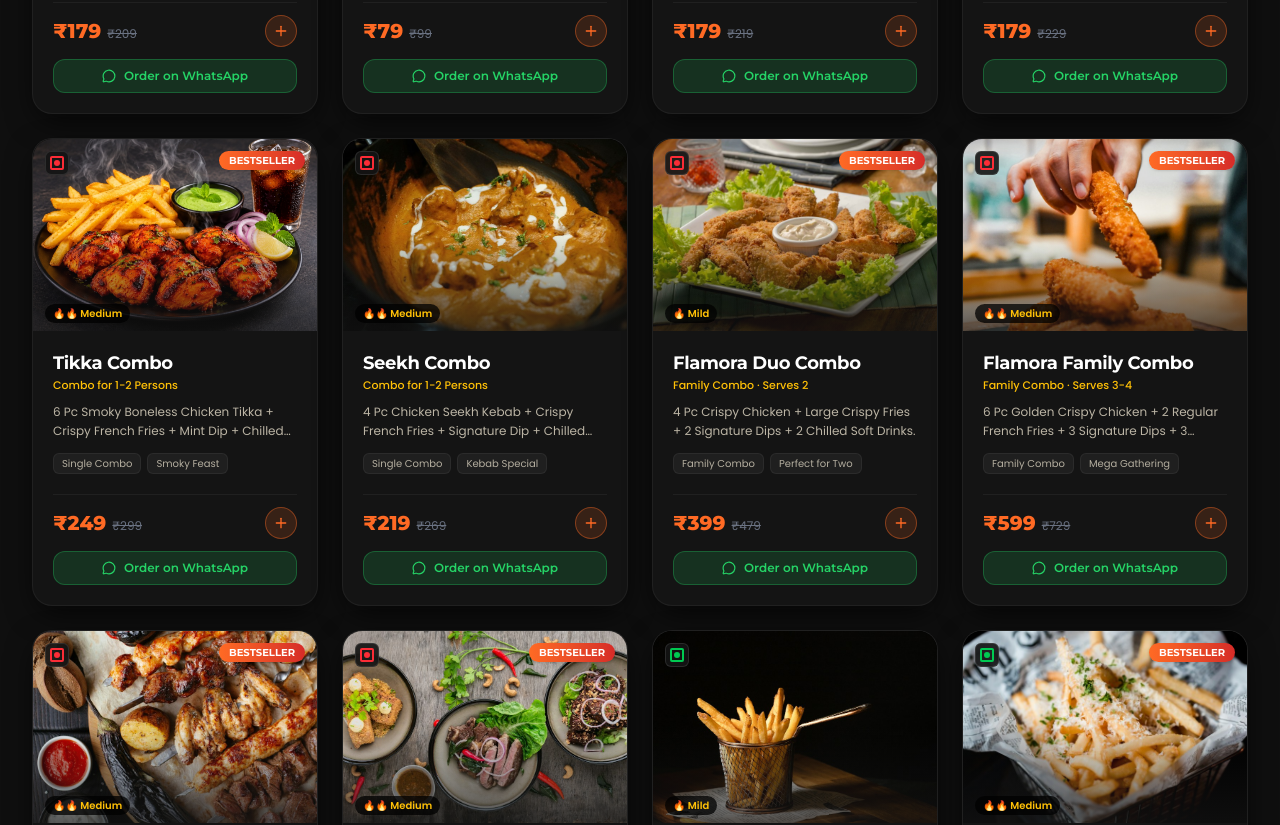
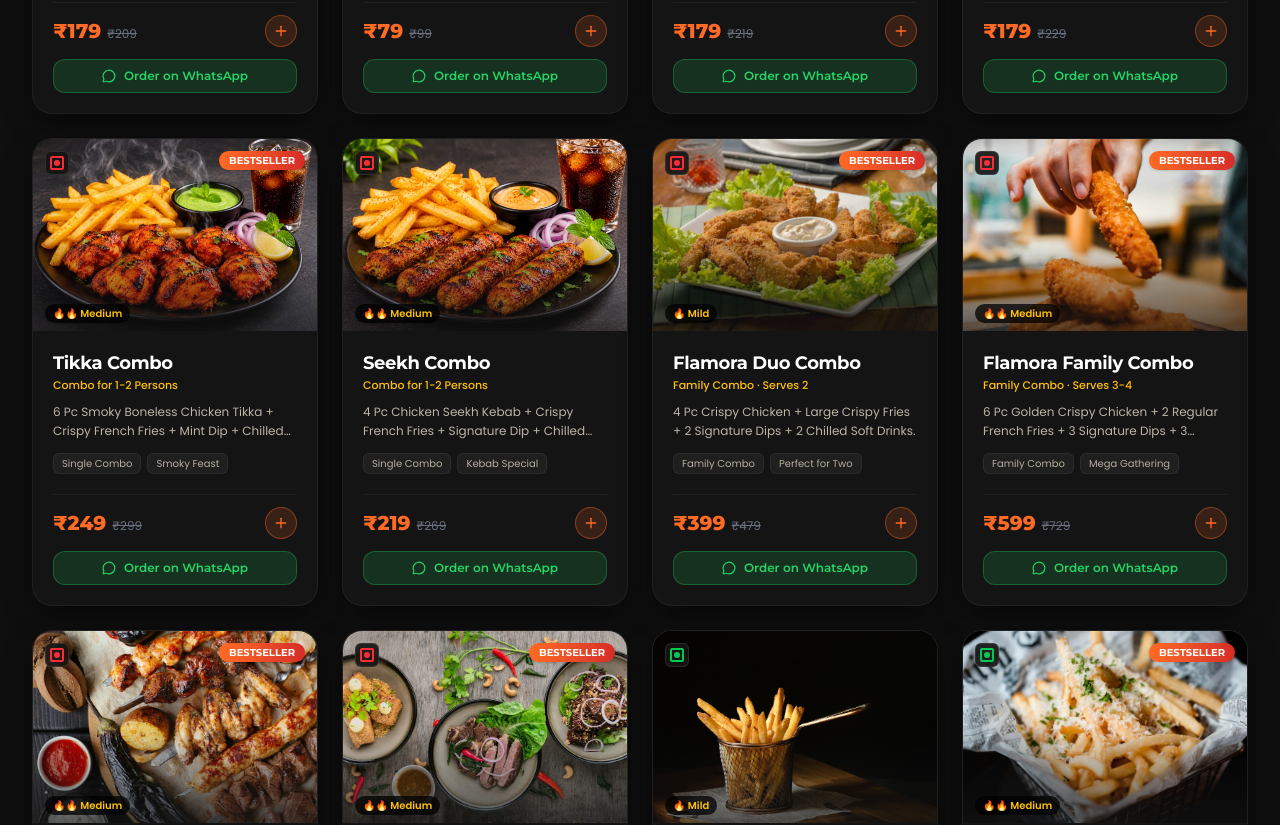
Before and after one commit to rt-bt/flamora, a Next.js app: page /menu in a window 1280 px wide. Shown: the part 1660-2485 px from the top of the page. Built offline with nearby package versions, Linux system fonts and the light colour scheme.

Commit message:
chore: update Seekh Combo with authentic 4 pc seekh kebab, fries & dip platter photo

```diff
--- a/src/data/menuData.ts
+++ b/src/data/menuData.ts
@@ -224,7 +224,7 @@ export const menuItems: MenuItem[] = [
     spiceLevel: 2,
     description: "4 Pc Chicken Seekh Kebab + Crispy French Fries + Signature Dip + Chilled Drink.",
     portion: "Combo for 1-2 Persons",
-    image: "/images/seekh-combo.jpg",
+    image: "/images/flamora-seekh-combo.jpg",
     tags: ["Single Combo", "Kebab Special"],
   },
   {
@@ -511,7 +511,7 @@ export const comboDeals: ComboDeal[] = [
       "Signature Garlic Dip",
       "1 Chilled Soft Drink",
     ],
-    image: "/images/seekh-combo.jpg",
+    image: "/images/flamora-seekh-combo.jpg",
     isVeg: false,
     serves: "1-2 Persons",
   },
```
Also changed, not shown: public/images/flamora-seekh-combo.jpg (added), public/images/seekh-combo.jpg.
